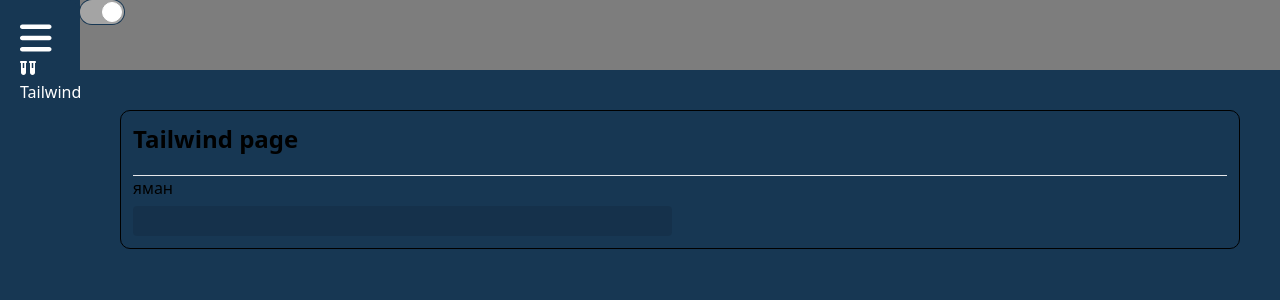
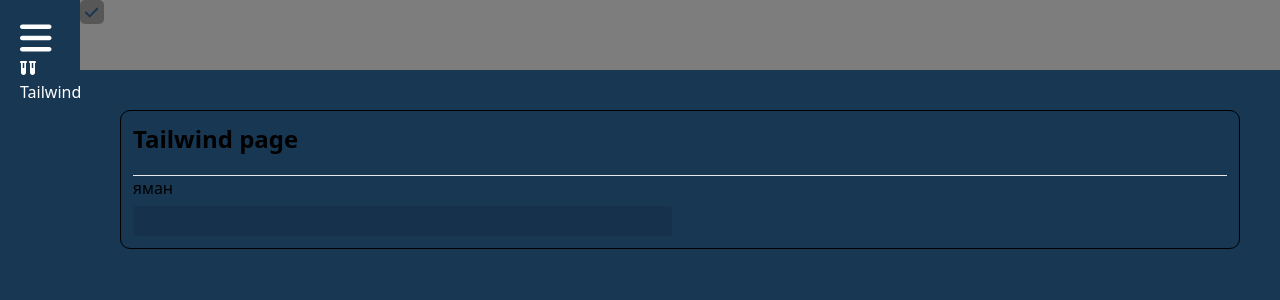
Before and after one commit to bourbakiii/admin-panel, a Vue app: page /tailwind in a window 1280 px wide. Both pictures are taken after a click on the label 102 px from the left and 12 px from the top of the page. Shown: the top 300 px of the page. Built offline with nearby package versions, Linux system fonts and the light colour scheme.

Commit message:
Control point

```diff
--- a/src/assets/scss/global.scss
+++ b/src/assets/scss/global.scss
@@ -2,7 +2,8 @@ html,
 body, #app {
   height: 100%;
 }
-body{
+
+body {
   background-color: $main;
 }
 
@@ -26,3 +27,10 @@ body{
 button {
   cursor: pointer;
 }
+
+.unselectable {
+  -moz-user-select: none;
+  -html-user-select: none;
+  -webkit-user-select: none;
+  user-select: none;
+}
--- /dev/null
+++ b/src/components/Checkbox.vue
@@ -0,0 +1,53 @@
+<template>
+  <label class="flex justify-center items-center label cursor-pointer unselectable">
+    <input v-model="val" type="checkbox" id="killer-checkbox" class="hidden">
+    <transition name="checkbox-transition">
+      <font-awesome-icon class="label__icon" icon="fa-solid fa-check" v-if="val"/>
+    </transition>
+  </label>
+</template>
+<script setup>
+import {ref} from "vue";
+
+const val = ref(false);
+</script>
+<style lang="scss">
+.checkbox-transition {
+  @keyframes jump {
+    0% {
+      opacity: 0;
+      transform: scale(0);
+    }
+    60% {
+      opacity: 1;
+      transform: scale(1.15);
+    }
+    100% {
+      transform: scale(1);
+    }
+  }
+
+  &-leave-active {
+    animation: jump 0.3s reverse;
+    transition: $transition;
+  }
+
+  &-enter-active {
+    animation: jump 0.3s forwards;
+    transition: $transition;
+  }
+}
+
+.label {
+  border-radius: 5px;
+  background-color: rgba(0, 0, 0, .3);
+  width: 24px;
+  height: 24px;
+
+  &__icon {
+    margin: 0 auto;
+    font-size: 15px;
+    color: $main;
+  }
+}
+</style>
--- a/src/components/Navigation.vue
+++ b/src/components/Navigation.vue
@@ -1,10 +1,10 @@
 <template>
   <nav class="navigation">
-    <Switcher v-model="the_variable"/>
+    <Checkbox/>
   </nav>
 </template>
 <script setup>
-import Switcher from "@/components/Switcher.vue"
+import Checkbox from "@/components/Checkbox.vue"
 import {ref} from "vue";
 
 const the_variable = ref(false);
```
Also changed, not shown: src/assets/scss/transitions.scss (line endings or trailing spaces).
